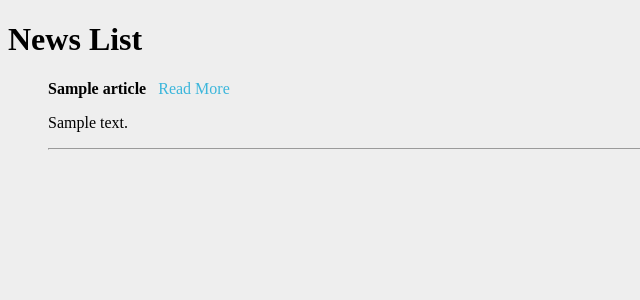
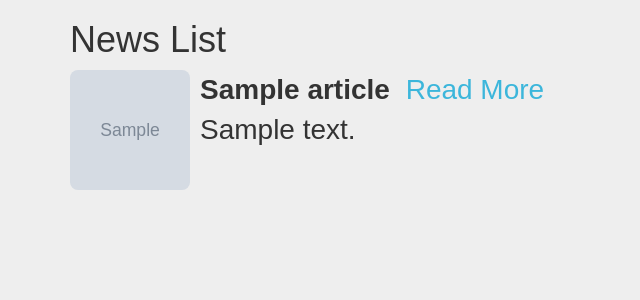
Before and after one commit to jshaffer5/NewsFilter_Docker, a CodeIgniter app: the page made by application/views/news.php in a window 1280 px wide. Shown: the top 300 px of the page, without its empty margins (0-640 px from the left). Run offline with CodeIgniter, Linux system fonts and the light colour scheme; the template is opened without the code that fills it: most values are stand-ins (such as "Sample title", 1, 10 or a date in 2020); grey boxes marked "Sample" are stand-in pictures.

Commit message:
added images for articles

```diff
--- a/application/views/news.php
+++ b/application/views/news.php
@@ -2,6 +2,8 @@
 <html>
 <head>
     <title>News List</title>
+
+    <link rel="stylesheet" href="https://maxcdn.bootstrapcdn.com/bootstrap/3.3.7/css/bootstrap.min.css">
     <link rel="stylesheet" href="css/style.css">
 
 </head>
@@ -9,23 +11,34 @@
 <div class="container">
     <h1>News List</h1>
 
-    <div id="list-flex">
+    <div id="list-flex" style="display:flex">
         <div id="list" class="news-list">
-            <ul id="list-articles">
+            <!-- <div class="article-card" style="display:flex"> -->
                 <!-- <li v-for="article in articlesList">{{ article.headline }} - {{ article.content }}</li> -->
+
                 <?php foreach ($articles as $article): ?>
-                    <strong><?php echo $article['title']; ?></strong><a id="read-more" href="<?php echo $article['url'] ?>" target="_blank"> Read More</a>
-                    <p><?php echo $article['description']; ?></p>
+
+                    <div class="card-text">
+
+                        <strong>
+
+                            <img class="card-img" src="<?php echo $article['urlToImage'] ?>" alt="no image">
+                            <?php echo $article['title']; ?>
+
+                        </strong> <a id="read-more" href="<?php echo $article['url'] ?>" target="_blank"> Read More</a>
+
+                        <p><?php echo $article['description']; ?></p>
+
+                    </div>
 
                     <hr>
                 <?php endforeach; ?>
-            </ul>
+            <!-- </div> -->
+
         </div>
     </div>
 </div>
-<!--DEVELOPMENT ONLY LATEST RELEASE -->
-<!-- <script src="https://cdn.jsdelivr.net/npm/vue"></script> -->
-<!-- PRODUCTION USE STABLE RELEASE -->
+<!-- PRODUCTION USE STABLE VUE.JS RELEASE -->
 <script src="https://cdn.jsdelivr.net/npm/vue@2.6.8/dist/vue.js"></script>
 <script src="javascript/news.js"></script>
 </body>
--- a/css/style.css
+++ b/css/style.css
@@ -1,5 +1,8 @@
 body {
     background: #eeeeee;
+    margin: 0;
+    font-size: 28px;
+    font-family: Arial, Helvetica, sans-serif
 }
 
 a#read-more {
@@ -7,3 +10,12 @@ a#read-more {
     color: #3cb6db;
     margin-left: 8px;
 }
+
+
+img {
+    float: left;
+    width: 120px;
+    height: 120px;
+    margin: 0 10px 15px 0;
+    border-radius: 8px;
+}
```
